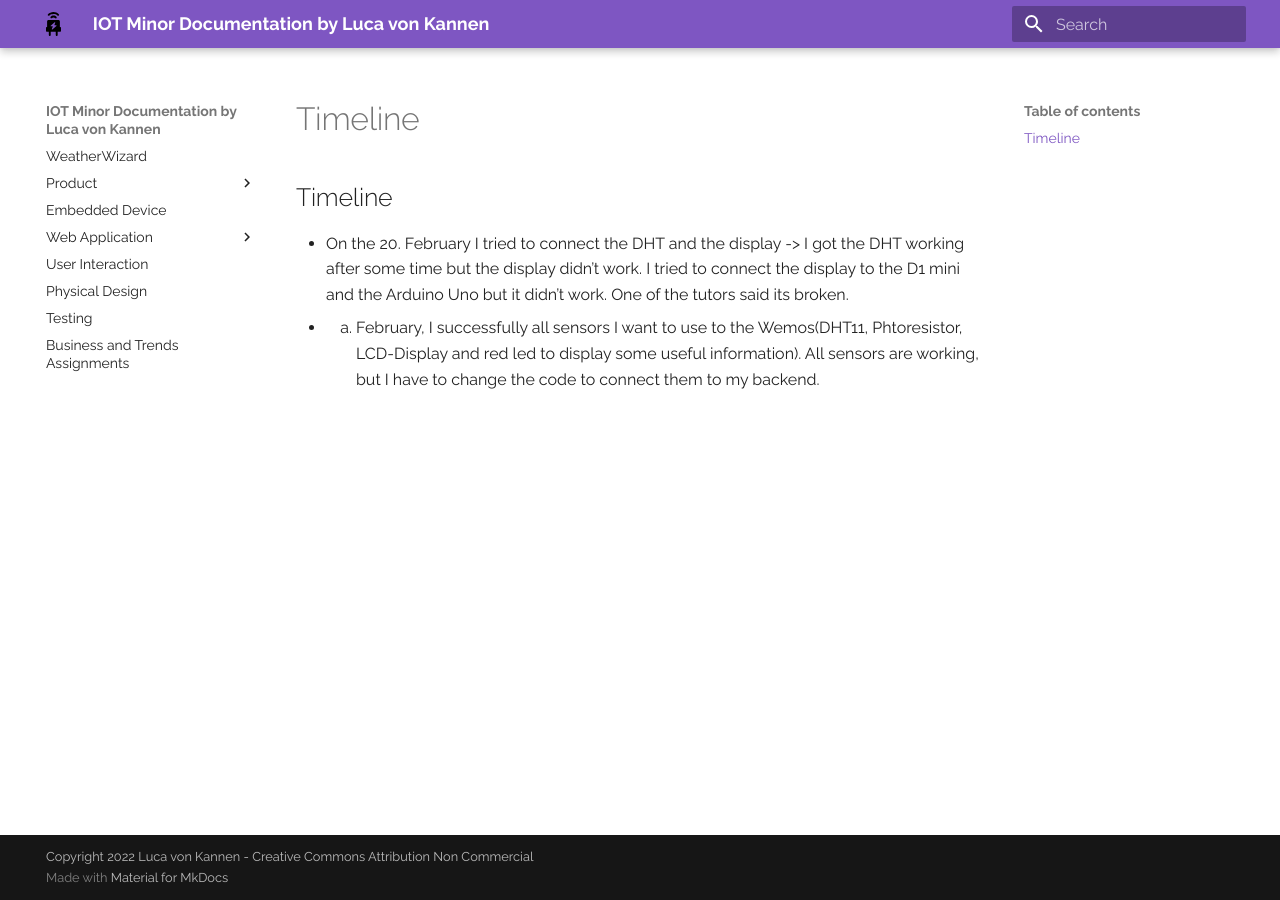
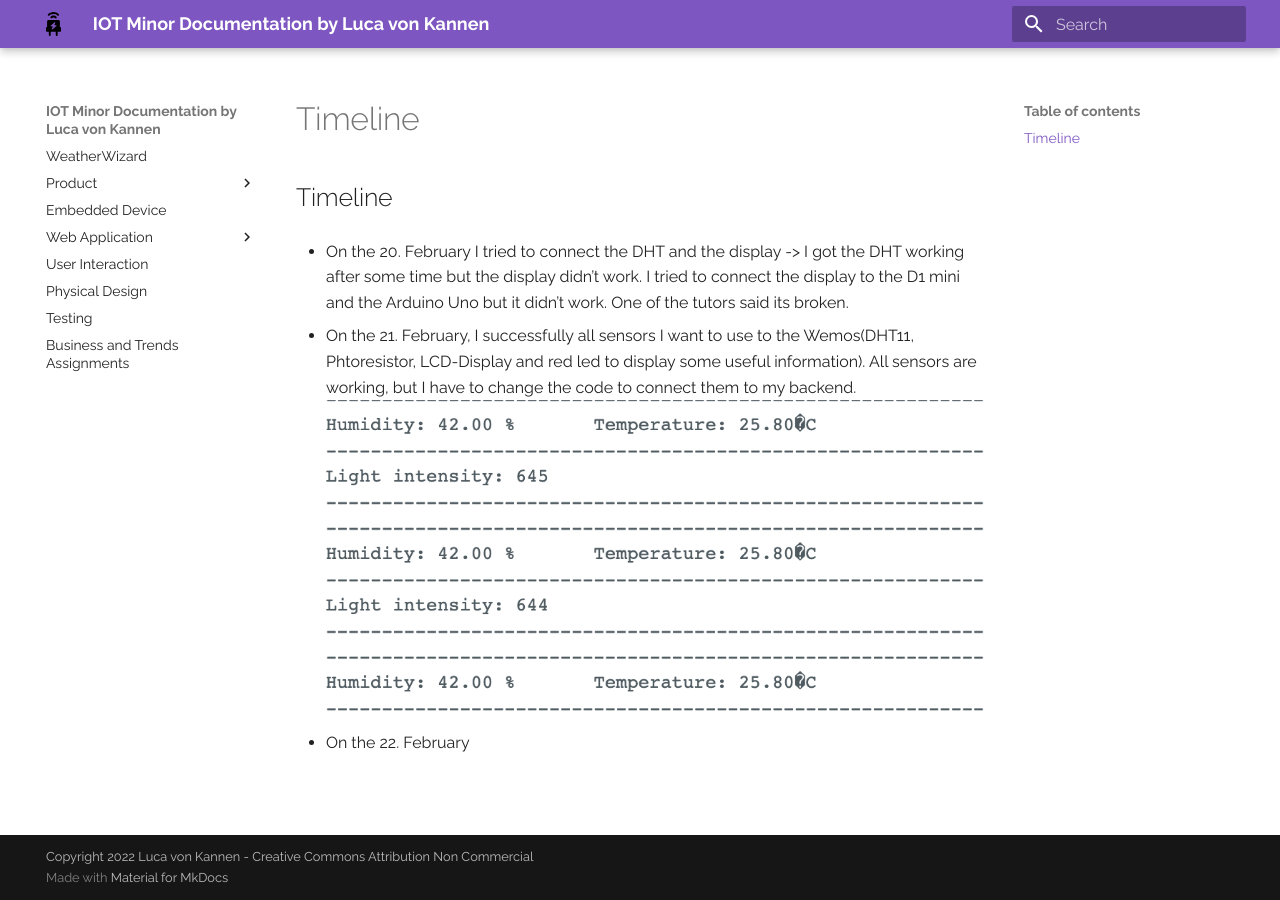
Before and after one commit to lv042/Weather-Wizard, an MkDocs documentation site: the page built from docs/timeline.md, in a window 1280 px wide. Built offline with MkDocs 1.6.1 and Material for MkDocs 9.7.7, drawn with Linux system fonts in a browser that asks for light colours.

```diff
--- a/docs/timeline.md
+++ b/docs/timeline.md
@@ -1,3 +1,7 @@
 ## Timeline
 - On the 20. February I tried to connect the DHT and the display -> I got the DHT working after some time but the display didn't work. I tried to connect the display to the D1 mini and the Arduino Uno but it didn't work. One of the tutors said its broken.
-- 19. February, I successfully all sensors I want to use to the Wemos(DHT11, Phtoresistor, LCD-Display and red led to display some useful information). All sensors are working, but I have to change the code to connect them to my backend.
+
+- On the 21. February, I successfully all sensors I want to use to the Wemos(DHT11, Phtoresistor, LCD-Display and red led to display some useful information). All sensors are working, but I have to change the code to connect them to my backend.
+![Screenshot](docs/../images/input.png)
+
+- On the 22. February
```
Also changed, not shown: docs/images/input.png (added), 3 other files.
